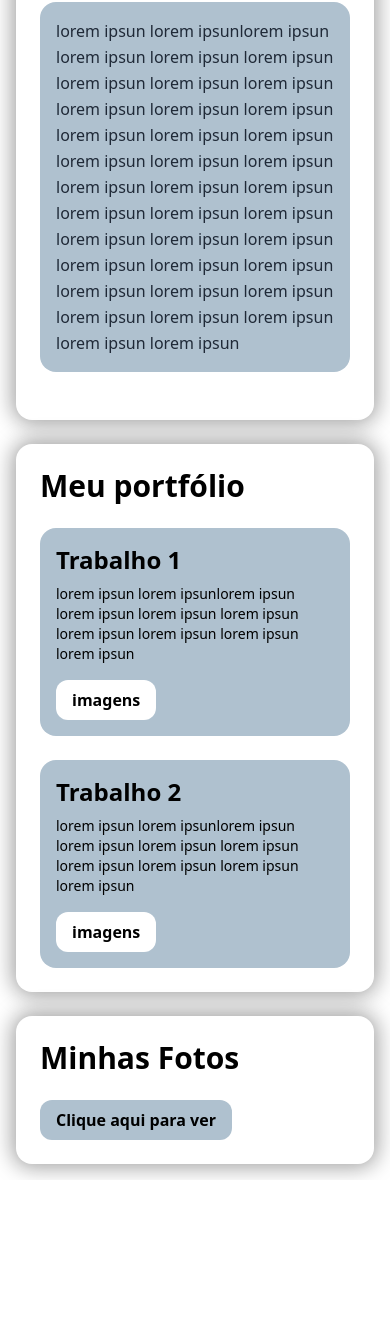
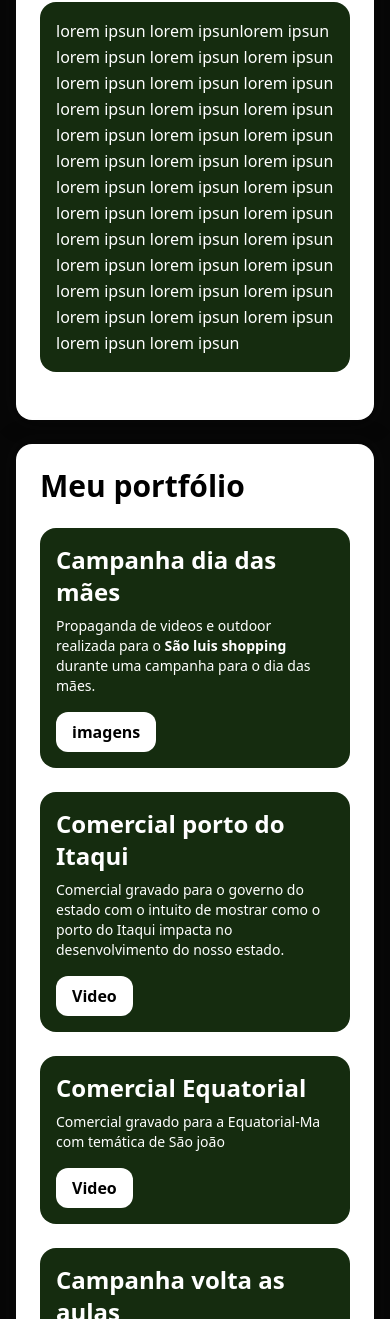
Before and after one commit to eliasjrdev/releaseformodels, a plain HTML site: page index.html in a window 390 px wide. Shown: the part 681-2000 px from the top of the page. Before the commit the page ends 1861 px from the top, so only its background shows below. Drawn offline with nearby package versions, Linux system fonts and the light colour scheme.

Commit message:
Inserção de dados (links para fotos e videos) nos cards

```diff
--- a/index.html
+++ b/index.html
@@ -12,33 +12,33 @@
 <body class="bg-white font-sans">
     <!-- SEÇÃO INICIAL COM IMAGEM + DEGRADÊ -->
     <section class="relative h-[70vh] bg-cover bg-center"
-        style="background-image: url('imgs/WhatsApp\ Image\ 2025-04-29\ at\ 14.12.48.jpeg');">
+        style="background-image: url('imgs/WhatsApp\ Image\ 2025-05-04\ at\ 10.08.56.jpeg');">
         <!-- Degradê branco na parte inferior -->
-        <div class="absolute bottom-0 w-full h-40 bg-gradient-to-b from-transparent via-white/70 to-white"></div>
+        <div class="absolute bottom-0 w-full h-40 bg-gradient-to-b from-transparent via-[#070707]/70 to-[#070707]"></div>
 
         <!-- Conteúdo sobre a imagem -->
         <div class="relative z-10 flex flex-col items-center justify-end h-full pb-15 text-center px-4">
-            <h1 class="text-4xl md:text-5xl font-bold text-black-900 drop-shadow-sm">Maria Ilem</h1>
-            <p class="text-lg text-black-800 mt-2">Mãe, esposa, atriz e modelo ✨</p>
+            <h1 class="text-4xl md:text-5xl font-bold text-white drop-shadow-sm">Maria Ilem</h1>
+            <p class="text-lg text-white mt-2">Mãe, esposa, atriz e modelo ✨</p>
 
             <!-- Ícones sociais -->
             <div class="flex gap-4 mt-4">
-                <a href="#" class="bg-[#CE2E56] p-2 rounded-lg shadow-md">
+                <a href="https://www.instagram.com/ilemmaria_oficial/?hl=pt-br" class="bg-[#CE2E56] p-2 rounded-lg shadow-md">
                     <i data-lucide="instagram" class="w-5 h-5 text-black"></i>
                 </a>
-                <a href="#" class="bg-[#58EE73] p-2 rounded-lg shadow-md">
+                <a href="https://w.app/uktgc3" class="bg-[#58EE73] p-2 rounded-lg shadow-md">
                     <i data-lucide="message-circle" class="w-5 h-5 text-black"></i>
                 </a>
             </div>
         </div>
     </section>
 
-    <section class="gap-6 p-4 bg-white flex flex-col justify-around">
+    <section class="gap-6 p-4 bg-[#070707] flex flex-col justify-between">
 
         <div class="bg-white rounded-2xl p-6 max-w-3xl mx-auto shadow-[0px_0px_21px_3px_rgba(10,_10,_10,_0.4)]">
             <h2 class="text-3xl font-bold mb-4">Sobre mim</h2>
-            <div class="bg-[#AFC1CF] rounded-2xl p-4 mb-6">
-                <p class="text-gray-800 text-base leading-relaxed">
+            <div class="bg-[#152C0F] rounded-2xl p-4 mb-6">
+                <p class="text-white text-base leading-relaxed">
                     lorem ipsun lorem ipsunlorem ipsun lorem ipsun lorem ipsun lorem ipsun lorem ipsun lorem ipsun lorem
                     ipsun lorem ipsun lorem ipsun lorem ipsun lorem ipsun lorem ipsun lorem ipsun lorem ipsun lorem
                     ipsun lorem ipsun lorem ipsun lorem ipsun lorem ipsun lorem ipsun lorem ipsun lorem ipsun lorem
@@ -48,35 +48,72 @@
             </div>
         </div>
 
-        <div class="bg-white rounded-2xl p-6 max-w-3xl mx-auto shadow-[0px_0px_21px_3px_rgba(10,_10,_10,_0.4)]">
-            <h2 class="text-3xl font-bold mb-6">Meu portfólio</h2>
+        <div class="flex flex-col text-white  bg-white rounded-2xl p-6 max-w-3xl mx-auto shadow-[0px_0px_21px_3px_rgba(10,_10,_10,_0.4)]">
+            <h2 class="text-3xl text-black font-bold mb-6">Meu portfólio</h2>
 
             <!-- Trabalho 1 -->
-            <div class="bg-[#AFC1CF] rounded-2xl p-4 mb-6">
-                <div class="flex justify-between items-center mb-2">
-                    <h3 class="text-2xl font-bold">Trabalho 1</h3>
+            <div class="bg-[#152C0F] rounded-2xl p-4 mb-6">
+                <div class="flex justify-between items-center mb-2 ">
+                    <h3 class="text-2xl font-bold">Campanha dia das mães</h3>
                 </div>
-                <p class="text-sm text-black mb-4">
-                    lorem ipsun lorem ipsunlorem ipsun lorem ipsun lorem ipsun lorem ipsun lorem ipsun lorem ipsun lorem
-                    ipsun lorem ipsun
+                <p class="text-sm text-white mb-4">
+                    Propaganda de videos e outdoor realizada para o <span class="font-bold"><a href="https://www.instagram.com/saoluisshopping/?hl=pt-br">São luis shopping</a></span>
+                    durante uma campanha para o dia das mães.
                 </p>
-                <button class="bg-white text-black font-bold py-2 px-4 rounded-xl">imagens</button>
+                <a href="https://drive.google.com/drive/folders/1vJBPCQkn7oEs_OFs2ro00V_7a7nHDFmt"><button class="bg-white text-black font-bold py-2 px-4 rounded-xl">imagens</button></a>
             </div>
 
             <!-- Trabalho 2 -->
-            <div class="bg-[#AFC1CF] rounded-2xl p-4">
-                <h3 class="text-2xl font-bold mb-2">Trabalho 2</h3>
-                <p class="text-sm text-black mb-4">
-                    lorem ipsun lorem ipsunlorem ipsun lorem ipsun lorem ipsun lorem ipsun lorem ipsun lorem ipsun lorem
-                    ipsun lorem ipsun
+            <div class="bg-[#152C0F] rounded-2xl p-4 mb-6">
+                <h3 class="text-2xl font-bold mb-2">Comercial porto do Itaqui</h3>
+                <p class="text-sm text-white mb-4">
+                    Comercial gravado para o governo do estado com o intuito de mostrar como o porto do Itaqui
+                    impacta no desenvolvimento do nosso estado.
                 </p>
-                <button class="bg-white text-black font-bold py-2 px-4 rounded-xl">imagens</button>
+                <a href="https://www.instagram.com/p/CQwZEB2ja7R/?igsh=MTZpOG5oaHppenQzag=="><button class="bg-white text-black font-bold py-2 px-4 rounded-xl">Video</button></a>
+            </div>
+
+            <div class="bg-[#152C0F] rounded-2xl p-4 mb-6">
+                <h3 class="text-2xl font-bold mb-2">Comercial Equatorial</h3>
+                <p class="text-sm text-white mb-4">
+                    Comercial gravado para a Equatorial-Ma com temática de São joão
+                </p>
+                <a href="https://www.instagram.com/reel/CQwTdCzDdlX/?igsh=MWU5aHFnZ29wNWV4Ng=="><button class="bg-white text-black font-bold py-2 px-4 rounded-xl">Video</button></a>
+            </div>
+
+            <div class="bg-[#152C0F] rounded-2xl p-4 mb-6">
+                <h3 class="text-2xl font-bold mb-2">Campanha volta as aulas</h3>
+                <p class="text-sm text-white mb-4">
+                    Comercial feito para o governo do Maranhão com chamada para pré-matriculas de alunos da rede pública de ensino do estado.
+                </p>
+                <a href="https://www.instagram.com/reel/DDF5Ch0yQY5/?igsh=MWhxbTZsMHFpNjk1cw=="><button class="bg-white text-black font-bold py-2 px-4 rounded-xl">Video</button></a>
+            </div>
+
+            <div class="bg-[#152C0F] rounded-2xl p-4 mb-6">
+                <h3 class="text-2xl font-bold mb-2">Comercial Psiu</h3>
+                <p class="text-sm text-white mb-4">
+                    Comercial em comemoração aos 25 anos de existência da empresa Psiu
+                </p>
+                <a href="https://www.instagram.com/reel/DCH49cFpgM-/?igsh=b2czdmM0ZDFwOXBo"><button class="bg-white text-black font-bold py-2 px-4 rounded-xl">Video</button></a>
+            </div>
+
+            <div class="bg-[#152C0F] rounded-2xl p-4">
+                <h3 class="text-2xl font-bold mb-2">Comercial grupo Mateus</h3>
+                <p class="text-sm text-white mb-4">
+                    Comercial de propaganda de promoções em comemoração aos 35 anos do grupo Mateus
+                </p>
+                <a href="https://www.instagram.com/p/CShzIPOAmpx/?igsh=ZHVsdmc3YmlmbHJl"><button class="bg-white text-black font-bold py-2 px-4 rounded-xl">Video</button></a>
             </div>
         </div>
 
         <div class="bg-white rounded-2xl p-6 max-w-3xl  shadow-[0px_0px_21px_3px_rgba(10,_10,_10,_0.4)]">
+            <h2 class="text-3xl font-bold mb-6">Making offs</h2>
+            <a href="https://drive.google.com/drive/folders/1vjHp_6PYMgzFPgIPX8AxjUwnyEJPum3R"><button class="bg-[#152C0F] text-white font-bold py-2 px-4 rounded-xl">Clique aqui para ver</button></a>
+        </div>
+
+        <div class="bg-white rounded-2xl p-6 max-w-3xl  shadow-[0px_0px_21px_3px_rgba(10,_10,_10,_0.4)]">
             <h2 class="text-3xl font-bold mb-6">Minhas Fotos</h2>
-            <button class="bg-[#AFC1CF] text-black font-bold py-2 px-4 rounded-xl">Clique aqui para ver</button>
+            <a href="https://drive.google.com/drive/folders/1wgyj4UzT0ulxKxOkEVajE3TzDZ2Z8w6K"><button class="bg-[#152C0F] text-white font-bold py-2 px-4 rounded-xl">Clique aqui para ver</button></a>
         </div>
     </section>
 
```
Also changed, not shown: imgs/WhatsApp Image 2025-04-29 at 14.12.48.jpeg (deleted), imgs/WhatsApp Image 2025-04-29 at 14.24.10.jpeg (deleted), imgs/WhatsApp Image 2025-05-04 at 10.08.56.jpeg (added), imgs/dia das maes.jpg (added).
